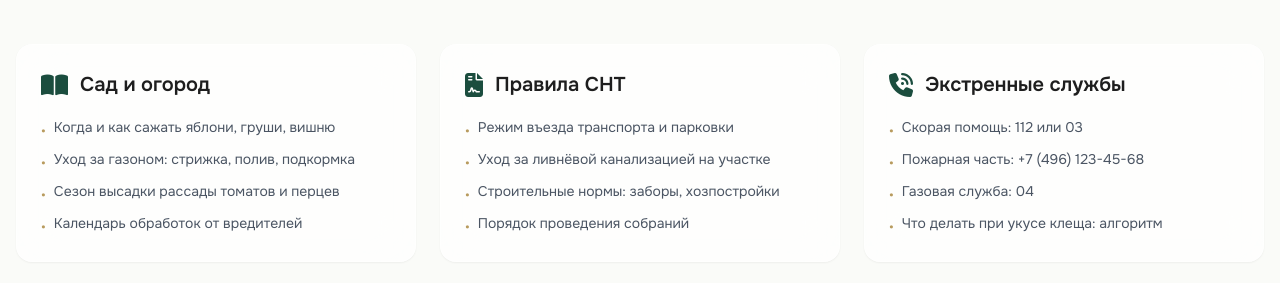
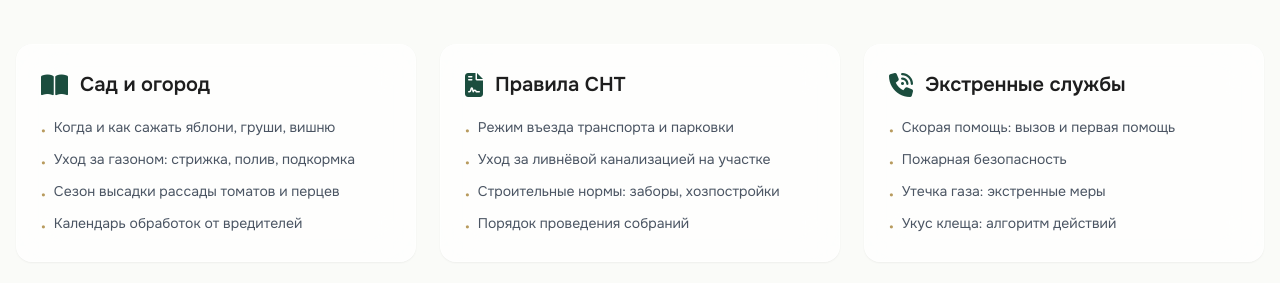
Before and after one commit to rawcam/almaz-snt, a Next.js app: page /almaz-snt/ in a window 1280 px wide. Shown: the part 1945-2228 px from the top of the page. Built offline with nearby package versions, Linux system fonts and the light colour scheme.

Commit message:
Update GardenerHub.jsx

```diff
--- a/src/components/GardenerHub.jsx
+++ b/src/components/GardenerHub.jsx
@@ -21,10 +21,10 @@ const sections = [
     title: 'Правила СНТ',
     link: '/articles/rules',
     items: [
-      { text: 'Режим въезда транспорта и парковки', link: '/articles/rules' },
-      { text: 'Уход за ливнёвой канализацией на участке', link: '/articles/rules' },
-      { text: 'Строительные нормы: заборы, хозпостройки', link: '/articles/rules' },
-      { text: 'Порядок проведения собраний', link: '/articles/rules' },
+      { text: 'Режим въезда транспорта и парковки', link: '/articles/rules/transport' },
+      { text: 'Уход за ливнёвой канализацией на участке', link: '/articles/rules/drainage' },
+      { text: 'Строительные нормы: заборы, хозпостройки', link: '/articles/rules/buildings' },
+      { text: 'Порядок проведения собраний', link: '/articles/rules/meetings' },
     ],
     shadowColor: 'rgba(59, 130, 246, 0.3)',
     borderColor: 'rgba(59, 130, 246, 0.8)'
@@ -32,12 +32,12 @@ const sections = [
   {
     icon: 'fa-solid fa-phone-volume',
     title: 'Экстренные службы',
-    link: '/articles/emergency',
+    link: '/emergency',
     items: [
-      { text: 'Скорая помощь: 112 или 03', link: '/articles/emergency' },
-      { text: 'Пожарная часть: +7 (496) 123-45-68', link: '/articles/emergency' },
-      { text: 'Газовая служба: 04', link: '/articles/emergency' },
-      { text: 'Что делать при укусе клеща: алгоритм', link: '/articles/emergency' },
+      { text: 'Скорая помощь: вызов и первая помощь', link: '/emergency/ambulance' },
+      { text: 'Пожарная безопасность', link: '/emergency/fire' },
+      { text: 'Утечка газа: экстренные меры', link: '/emergency/gas' },
+      { text: 'Укус клеща: алгоритм действий', link: '/emergency/tick' },
     ],
     shadowColor: 'rgba(239, 68, 68, 0.3)',
     borderColor: 'rgba(239, 68, 68, 0.8)'
```
